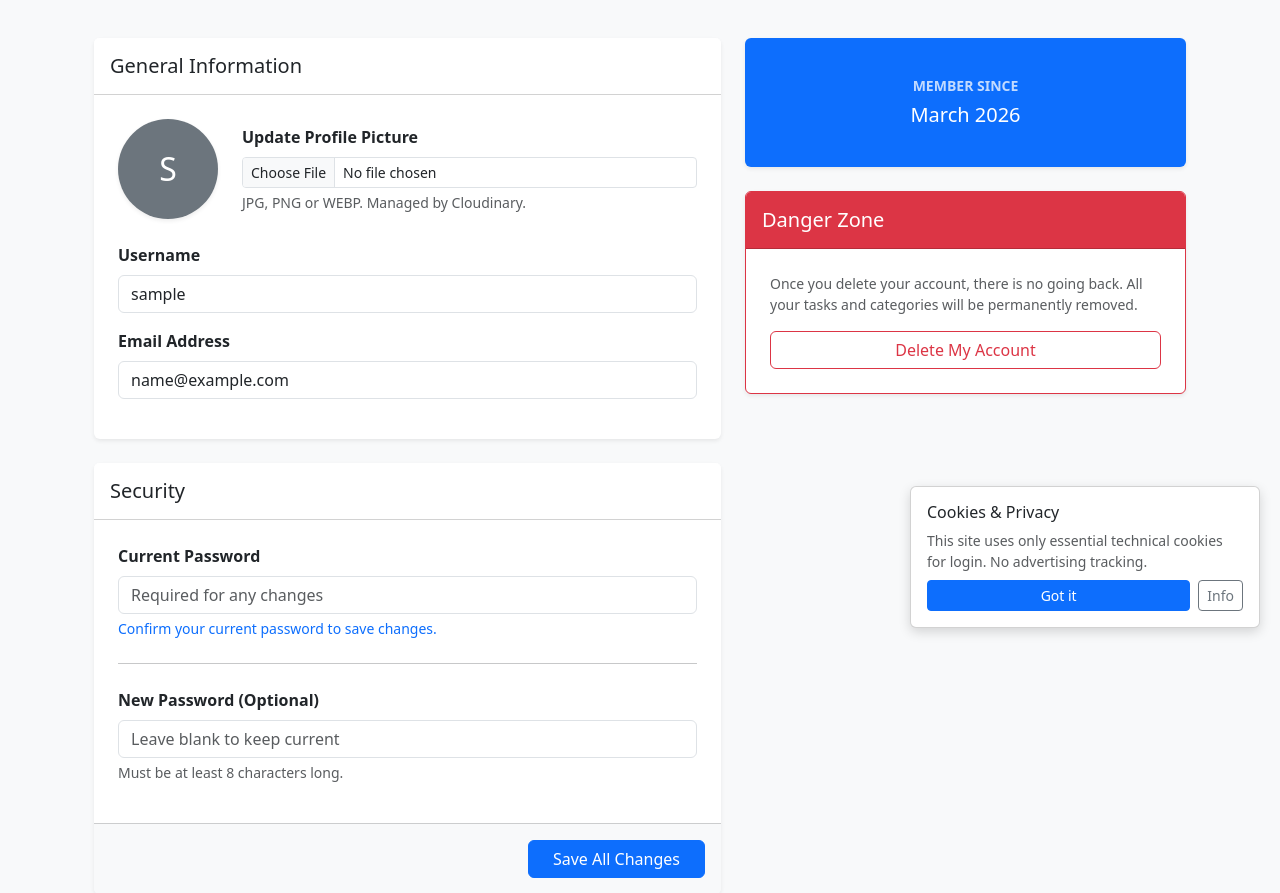
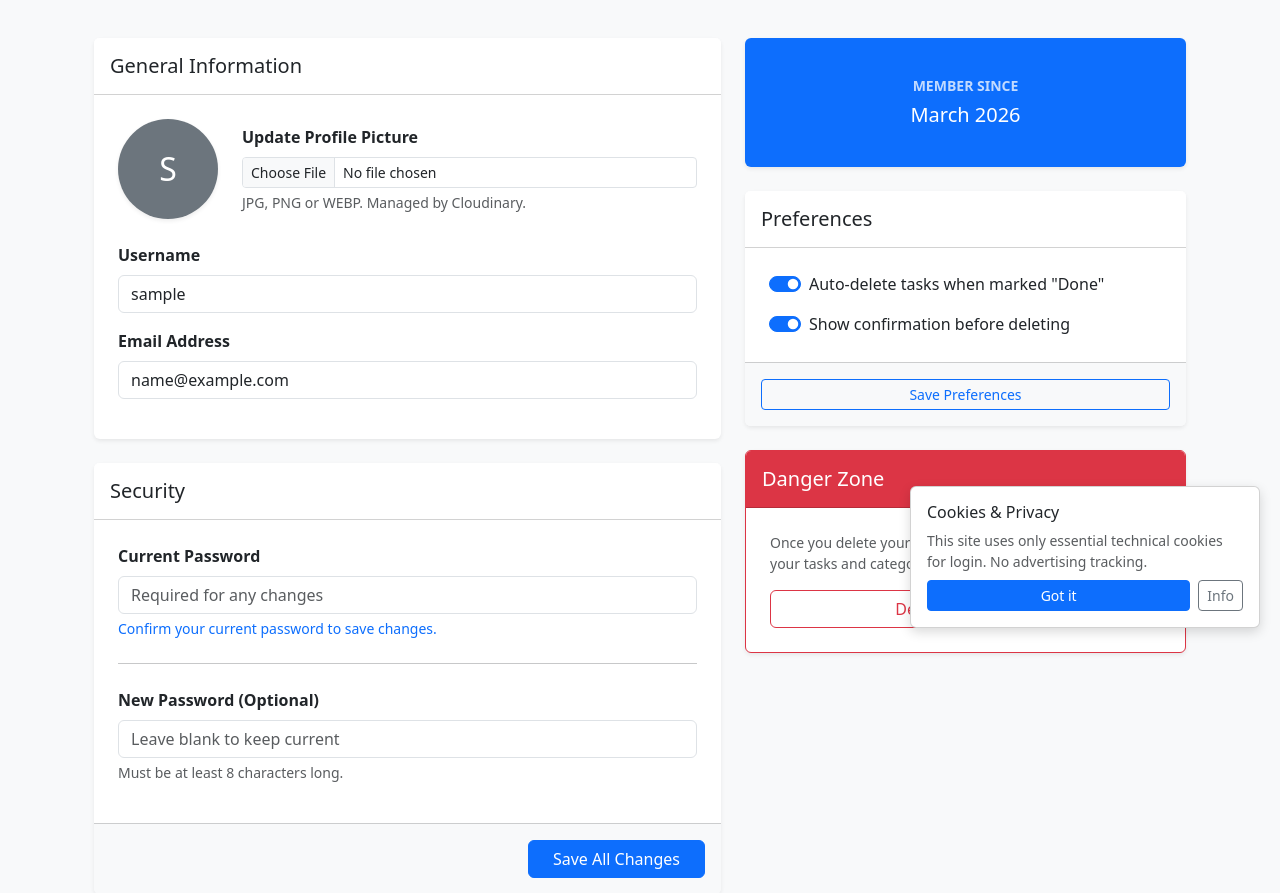
Before and after one commit to ErMichele/ToPlanBlock, a Flask app: page /account in a window 1280 px wide. Shown: the part 152-1045 px from the top of the page. Run offline with Flask 3, Linux system fonts and the light colour scheme; the visitor is signed in with stand-in values (Sample User, id 1); some libraries are stand-ins or nearby versions.

Commit message:
Add user preferences for task auto-delete and confirmation settings

```diff
--- a/app.py
+++ b/app.py
@@ -5,7 +5,7 @@ import cloudinary
 import cloudinary.uploader
 from datetime import datetime
 from dotenv import load_dotenv
-from flask import Flask, render_template, redirect, url_for, request, flash
+from flask import Flask, render_template, redirect, url_for, request, flash, session
 from flask_sqlalchemy import SQLAlchemy
 from flask_login import LoginManager, UserMixin, login_user, login_required, logout_user, current_user
 from flask_bcrypt import Bcrypt
@@ -58,7 +58,7 @@ login_manager.login_message_category = 'warning'
 limiter = Limiter(
     get_remote_address,
     app=app,
-    default_limits=["200 per day", "50 per hour", "10 per minute"],
+    default_limits=["500 per day", "100 per hour", "60 per minute"],
     storage_uri="memory://"
 )
 
@@ -263,6 +263,14 @@ def account():
 
     return render_template('account.html')
 
+@app.post('/update_preferences')
+@login_required
+def update_preferences():
+    session['auto_delete'] = 'auto_delete' in request.form
+    session['confirm_delete'] = 'confirm_delete' in request.form
+    flash('Preferences updated (Session saved).', 'success')
+    return redirect(url_for('account'))
+
 @app.post('/account/delete')
 @login_required
 def delete_account():
@@ -339,7 +347,19 @@ def todo():
 def toggle(todo_id):
     t = Todo.query.filter_by(id=todo_id, user_id=current_user.id).first_or_404()
     t.completed = not t.completed
-    db.session.commit()
+
+    if session.get('auto_delete') and t.completed:
+        cats = list(t.categories)
+        db.session.delete(t)
+        db.session.commit()
+        for cat in cats:
+            if not cat.todos:
+                db.session.delete(cat)
+        db.session.commit()
+        flash('Task completed and auto-deleted.', 'info')
+    else:
+        db.session.commit()
+
     return redirect(url_for('todo', category=request.args.get('category', '')))
 
 @app.post('/todo/<int:todo_id>/delete')
--- a/templates/account.html
+++ b/templates/account.html
@@ -13,7 +13,7 @@
     <!-- Left Column: Profile & Info -->
     <div class="col-lg-7">
       <form method="POST" enctype="multipart/form-data">
-        <input type="hidden" name="csrf_token" value="{{ csrf_token() }}"/>
+        <input type="hidden" name="csrf_token" value="{{ csrf_token() }}" />
 
         <!-- Profile Card -->
         <div class="card border-0 shadow-sm mb-4">
@@ -24,13 +24,12 @@
             <div class="row align-items-center mb-4">
               <div class="col-auto">
                 {% if current_user.profile_pic_url %}
-                <img src="{{ current_user.profile_pic_url }}"
-                     alt="Profile Picture"
-                     class="rounded-circle shadow-sm border"
-                     style="width: 100px; height: 100px; object-fit: cover;">
+                <img src="{{ current_user.profile_pic_url }}" alt="Profile Picture"
+                  class="rounded-circle shadow-sm border" style="width: 100px; height: 100px; object-fit: cover;">
                 {% else %}
-                <div class="rounded-circle bg-secondary d-flex align-items-center justify-content-center text-white shadow-sm"
-                     style="width: 100px; height: 100px; font-size: 2rem;">
+                <div
+                  class="rounded-circle bg-secondary d-flex align-items-center justify-content-center text-white shadow-sm"
+                  style="width: 100px; height: 100px; font-size: 2rem;">
                   {{ current_user.username[0] | upper }}
                 </div>
                 {% endif %}
@@ -62,7 +61,8 @@
           <div class="card-body p-4">
             <div class="mb-3">
               <label class="form-label fw-semibold">Current Password</label>
-              <input class="form-control" type="password" name="old_password" placeholder="Required for any changes" required>
+              <input class="form-control" type="password" name="old_password" placeholder="Required for any changes"
+                required>
               <div class="form-text text-primary italic">Confirm your current password to save changes.</div>
             </div>
 
@@ -90,12 +90,37 @@
           <h6 class="text-uppercase small fw-bold opacity-75">Member Since</h6>
           <p class="h5 mb-0">
             {% if current_user.created_at %}
-              {{ current_user.created_at.strftime('%B %Y') }}
+            {{ current_user.created_at.strftime('%B %Y') }}
             {% else %}
-              March 2026
+            March 2026
             {% endif %}
           </p>
         </div>
+      </div>
+
+      <!-- Preferences Card -->
+      <div class="card border-0 shadow-sm mb-4">
+        <div class="card-header bg-white py-3">
+          <h5 class="card-title mb-0">Preferences</h5>
+        </div>
+        <form method="POST" action="{{ url_for('update_preferences') }}">
+          <input type="hidden" name="csrf_token" value="{{ csrf_token() }}" />
+          <div class="card-body p-4 text-start">
+            <div class="form-check form-switch mb-3">
+              <input class="form-check-input" type="checkbox" name="auto_delete" id="autoDelete" {% if
+                session.get('auto_delete') %}checked{% endif %}>
+              <label class="form-check-label" for="autoDelete">Auto-delete tasks when marked "Done"</label>
+            </div>
+            <div class="form-check form-switch">
+              <input class="form-check-input" type="checkbox" name="confirm_delete" id="confirmDelete" {% if
+                session.get('confirm_delete', True) %}checked{% endif %}>
+              <label class="form-check-label" for="confirmDelete">Show confirmation before deleting</label>
+            </div>
+          </div>
+          <div class="card-footer bg-light p-3">
+            <button type="submit" class="btn btn-sm btn-outline-primary w-100">Save Preferences</button>
+          </div>
+        </form>
       </div>
 
       <!-- Danger Zone -->
@@ -104,10 +129,12 @@
           <h5 class="card-title mb-0">Danger Zone</h5>
         </div>
         <div class="card-body p-4">
-          <p class="small text-muted">Once you delete your account, there is no going back. All your tasks and categories will be permanently removed.</p>
+          <p class="small text-muted">Once you delete your account, there is no going back. All your tasks and
+            categories will be permanently removed.</p>
           <form method="POST" action="{{ url_for('delete_account') }}">
             <input type="hidden" name="csrf_token" value="{{ csrf_token() }}" />
-            <button class="btn btn-outline-danger w-100" onclick="return confirm('WARNING: Are you sure you want to delete your account? This action is permanent.')">
+            <button class="btn btn-outline-danger w-100"
+              onclick="return confirm('WARNING: Are you sure you want to delete your account? This action is permanent.')">
               Delete My Account
             </button>
           </form>
```
Also changed, not shown: templates/todo.html (+64 -5 lines).
